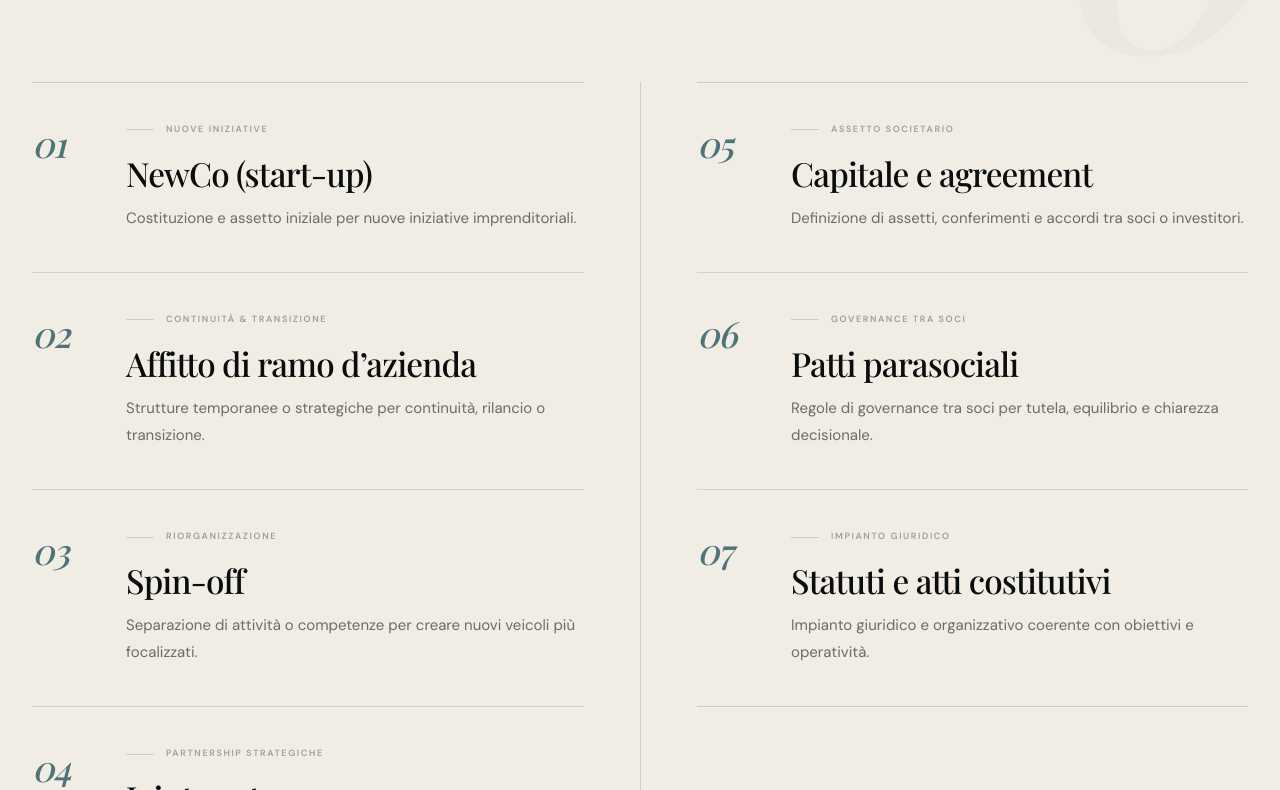
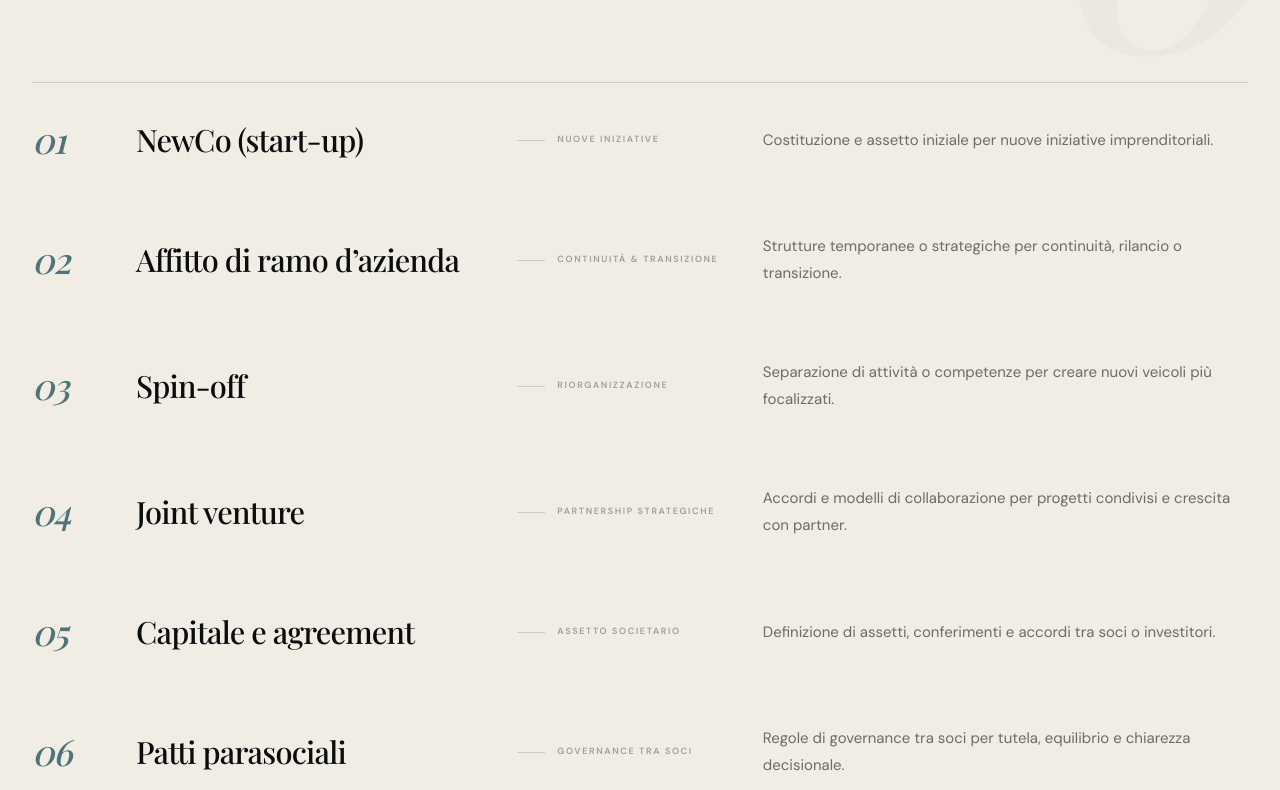
Before and after one commit to gaetanomeli95-lab/Prosperya-site, a Next.js app: page / in a window 1280 px wide. Shown: the part 7610-8400 px from the top of the page. Built offline with nearby package versions, Linux system fonts and the light colour scheme; a web font is replaced by a local one.

Commit message:
design: polish extraordinary operations as full-width editorial list

```diff
--- a/src/components/SectionOperations.tsx
+++ b/src/components/SectionOperations.tsx
@@ -49,40 +49,7 @@ const operationItems = [
   },
 ];
 
-function OperationList({ items, offset = 0 }: { items: typeof operationItems; offset?: number }) {
-  return (
-    <div className="divide-y divide-night/12 border-y border-night/15">
-      {items.map((item, i) => (
-        <FadeIn key={item.title} delay={(offset + i) * 0.035}>
-          <article className="relative grid gap-5 py-7 sm:grid-cols-[58px_1fr] sm:gap-6 sm:py-9 lg:grid-cols-[70px_1fr] lg:py-10">
-            <div className="flex items-start justify-between sm:block">
-              <span className="editorial-index text-3xl text-mediterranean/85 lg:text-4xl">{item.n}</span>
-              <span className="text-[9px] font-semibold uppercase tracking-[.18em] text-night/35 sm:hidden">{item.tag}</span>
-            </div>
-
-            <div className="min-w-0">
-              <div className="hidden items-center gap-3 sm:flex">
-                <span className="h-px w-7 bg-night/15" />
-                <span className="text-[9px] font-semibold uppercase tracking-[.18em] text-night/35">{item.tag}</span>
-              </div>
-              <h3 className="mt-1 text-[clamp(1.8rem,2.6vw,2.7rem)] font-heading leading-[.98] text-night sm:mt-5">
-                {item.title}
-              </h3>
-              <p className="mt-4 max-w-xl text-sm leading-[1.8] text-anthracite/68 lg:text-[15px]">
-                {item.text}
-              </p>
-            </div>
-          </article>
-        </FadeIn>
-      ))}
-    </div>
-  );
-}
-
 export function SectionOperations() {
-  const leftColumn = operationItems.slice(0, 4);
-  const rightColumn = operationItems.slice(4);
-
   return (
     <section className="relative overflow-hidden bg-[#F1ECE4] py-20 sm:py-24 lg:py-32">
       <div className="absolute bottom-[-5rem] left-[-7rem] h-72 w-72 rounded-full bg-mediterranean/10 blur-3xl" />
@@ -108,13 +75,30 @@ export function SectionOperations() {
           </div>
         </div>
 
-        <div className="mt-14 grid gap-0 lg:mt-20 lg:grid-cols-2">
-          <div className="lg:pr-10 xl:pr-14">
-            <OperationList items={leftColumn} />
-          </div>
-          <div className="mt-[-1px] lg:mt-0 lg:border-l lg:border-night/12 lg:pl-10 xl:pl-14">
-            <OperationList items={rightColumn} offset={leftColumn.length} />
-          </div>
+        <div className="mt-14 border-y border-night/15 lg:mt-20">
+          {operationItems.map((item, i) => (
+            <FadeIn key={item.title} delay={i * 0.035}>
+              <article className="grid gap-5 border-b border-night/12 py-7 last:border-b-0 sm:py-8 lg:grid-cols-[72px_minmax(220px,.9fr)_minmax(160px,.55fr)_minmax(0,1.25fr)] lg:items-center lg:gap-8 lg:py-9">
+                <div className="flex items-center justify-between lg:block">
+                  <span className="editorial-index text-3xl text-mediterranean/85 lg:text-4xl">{item.n}</span>
+                  <span className="text-[9px] font-semibold uppercase tracking-[.18em] text-night/35 lg:hidden">{item.tag}</span>
+                </div>
+
+                <h3 className="text-[clamp(1.8rem,2.4vw,2.65rem)] font-heading leading-[.98] text-night">
+                  {item.title}
+                </h3>
+
+                <div className="hidden items-center gap-3 lg:flex">
+                  <span className="h-px w-7 bg-night/15" />
+                  <span className="text-[9px] font-semibold uppercase tracking-[.18em] text-night/35">{item.tag}</span>
+                </div>
+
+                <p className="max-w-2xl text-sm leading-[1.8] text-anthracite/68 lg:text-[15px]">
+                  {item.text}
+                </p>
+              </article>
+            </FadeIn>
+          ))}
         </div>
 
         <FadeIn delay={0.18}>
```
